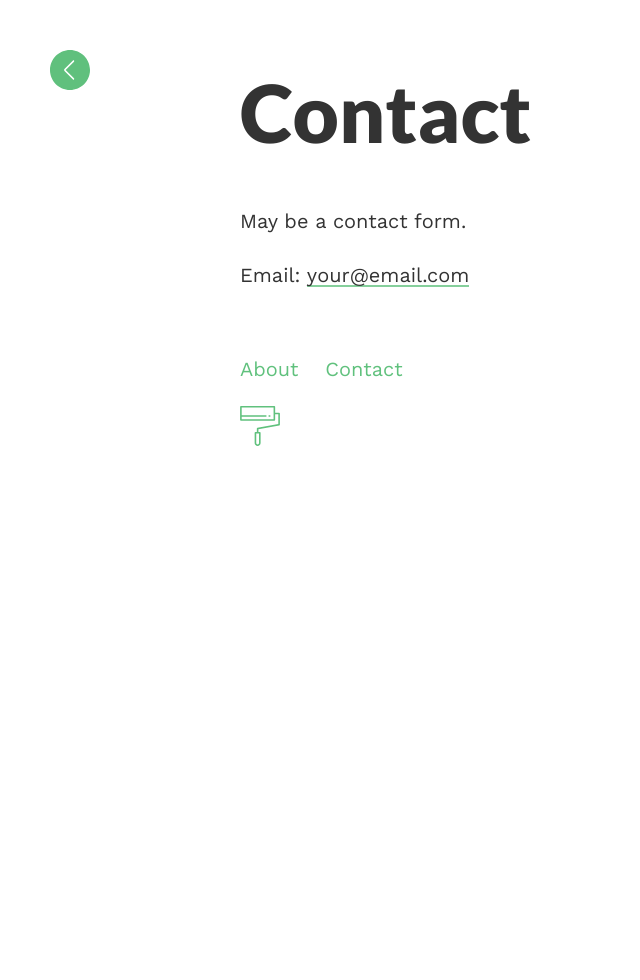
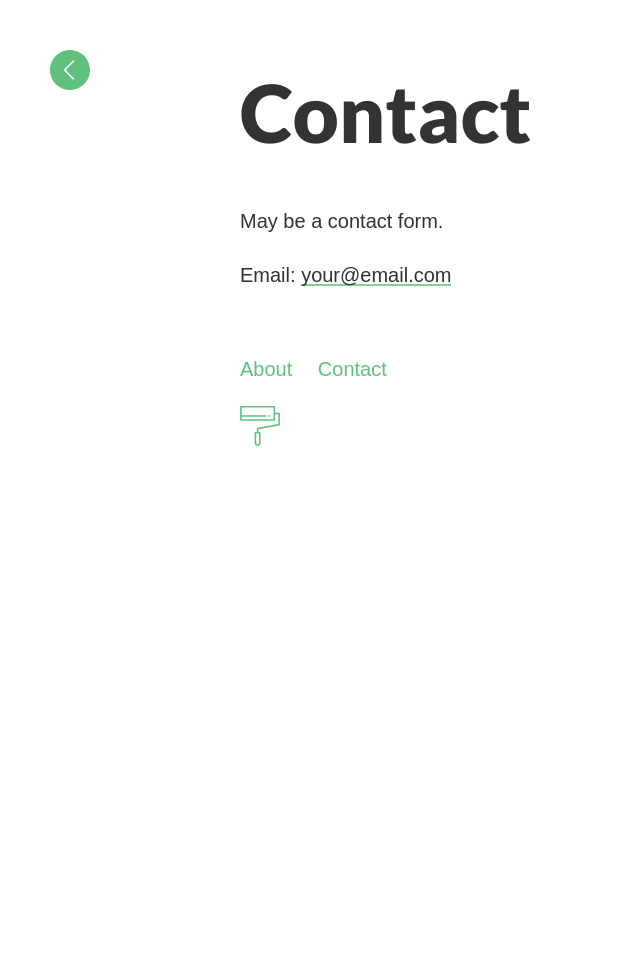
Before and after one commit to aarrigo/guindaste-arrebentado, a Jekyll site: the page built from contact.md, in a window 1280 px wide. Shown: the whole page, without its empty margins (0-640 px from the left). Built offline with Jekyll 4.4.1, drawn with Linux system fonts in a browser that asks for light colours; some web fonts are replaced.

Commit message:
Update main.scss

```diff
--- a/css/main.scss
+++ b/css/main.scss
@@ -4,7 +4,7 @@
 
 @charset "utf-8";
 
-$base-font-family: 'Work Sans', sans-serif;
+$base-font-family: 'CaladeaRegular', sans-serif;
 $base-font-size:   20px;
 $base-font-weight: 400;
 $small-font-size:  $base-font-size * 0.875;
```
